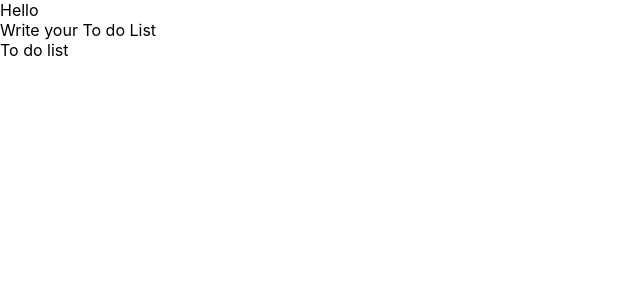
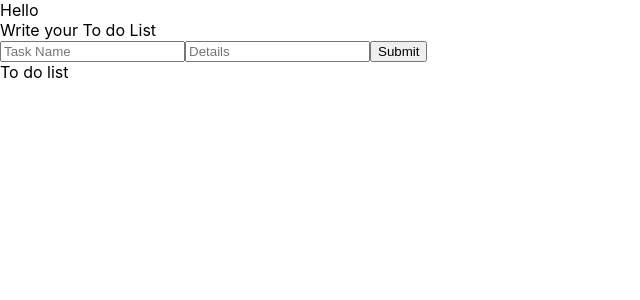
Before and after one commit to isratjui/react-todolist, a React (Create React App) app: page / in a window 1280 px wide. Shown: the top 300 px of the page, without its empty margins (0-640 px from the left). Built offline with nearby package versions, Linux system fonts and the light colour scheme.

Commit message:
input field added

```diff
--- a/src/components/Body.js
+++ b/src/components/Body.js
@@ -1,10 +1,45 @@
-import React from 'react';
+import React, { useState } from 'react';
 
 const Body = () => {
+
+    const [value, setValue] = useState({
+        name: "",
+        details: "",
+
+    })
+    const [flag,setFlag]= useState(false)
+
+    const handleChange = (e) => {
+        setValue({
+            ...value, // age:"27",name:"JUI" next task to do list,
+            [e.target.name]: e.target.value
+
+        })
+        setFlag(false);
+    }
+
+    const handleClick = (e) => {
+        e.preventDefault();
+        console.log(value);
+        setFlag(true);
+
+    }
     return (
-        <div>
+        <>
+        <form onSubmit={handleClick}>
+            <input placeholder="Task Name" value={value.name} onChange={handleChange} name="name" />
+            <input placeholder="Details" value={value.age} onChange={handleChange} name="details" />
+            <button>Submit</button>
+        </form>
+{flag ? <div>
+         {value.name}
+         {value.details}
 
-        </div>
+        </div>: null}
+
+        </>
+
+
     );
 };
 
--- a/src/pages/Home.js
+++ b/src/pages/Home.js
@@ -1,4 +1,4 @@
-import React from 'react';
+import React, {useEffect,useState} from 'react';
 import Body from '../components/Body';
 import Footer from '../components/Footer';
 import Header from '../components/Header';
```
